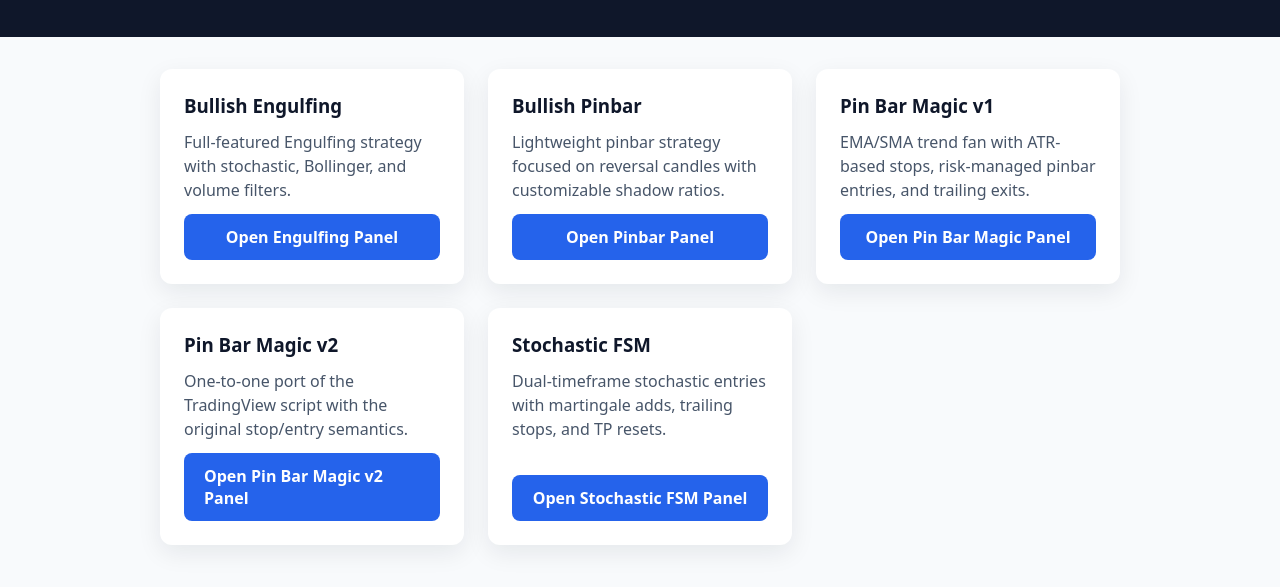
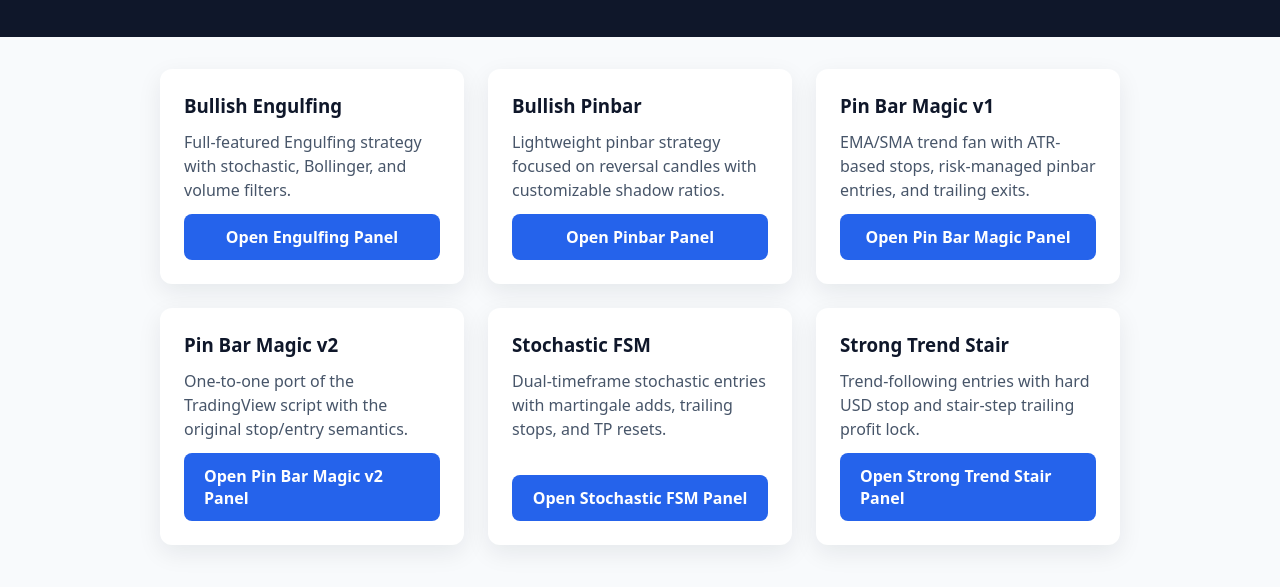
Before and after one commit to amirphl/Simpler-Trader, a website: page web/ui/index.html in a window 1280 px wide. Shown: the part 135-722 px from the top of the page. Drawn offline with Linux system fonts and the light colour scheme.

Commit message:
Link strong trend stair UI from index

```diff
--- a/web/ui/index.html
+++ b/web/ui/index.html
@@ -98,6 +98,11 @@
           <p>Dual-timeframe stochastic entries with martingale adds, trailing stops, and TP resets.</p>
           <a href="/static/stochastic_fsm.html">Open Stochastic FSM Panel</a>
         </section>
+        <section class="card">
+          <h3>Strong Trend Stair</h3>
+          <p>Trend-following entries with hard USD stop and stair-step trailing profit lock.</p>
+          <a href="/static/strong_trend_stair.html">Open Strong Trend Stair Panel</a>
+        </section>
       </div>
     </main>
   </body>
```
